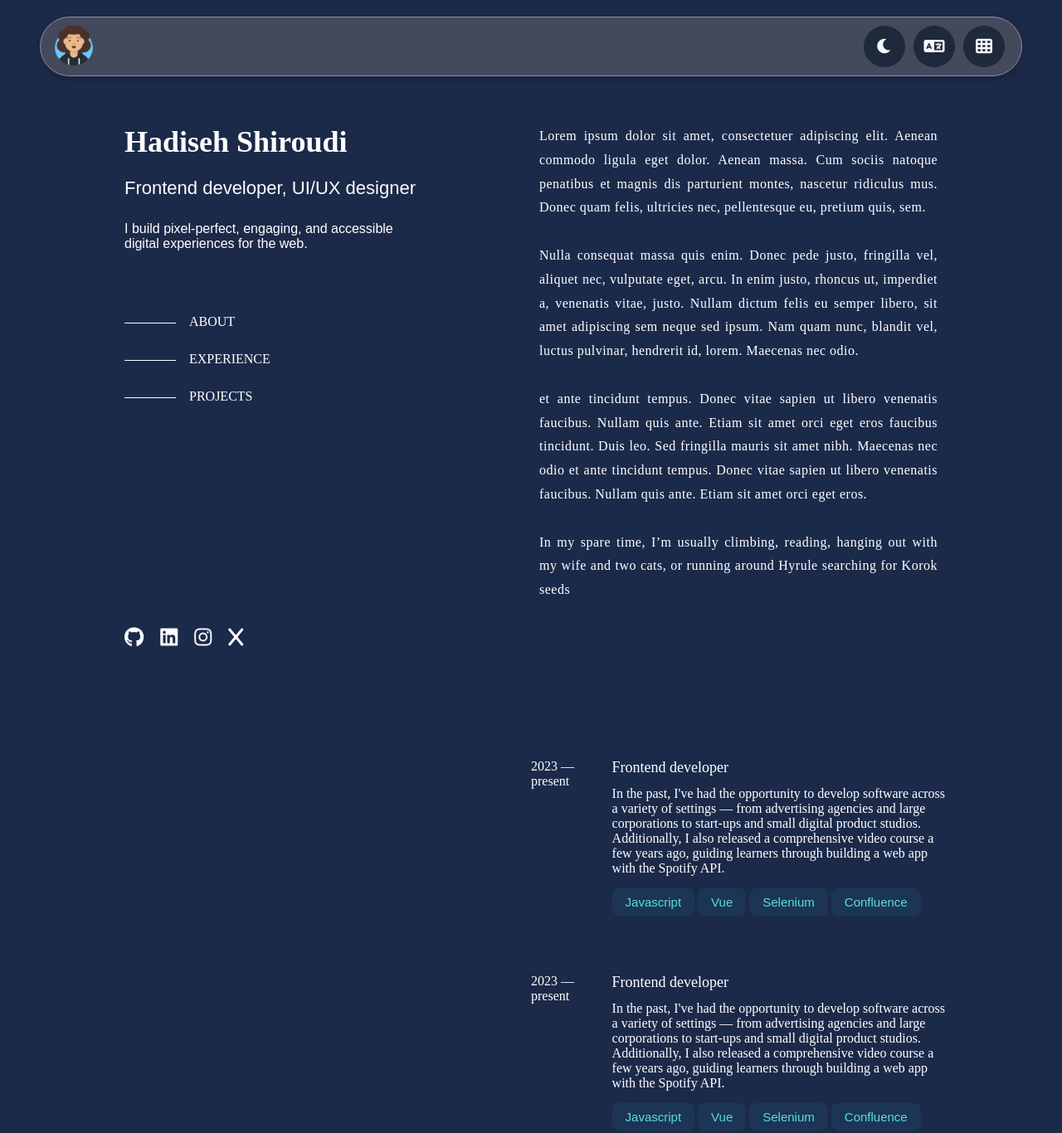
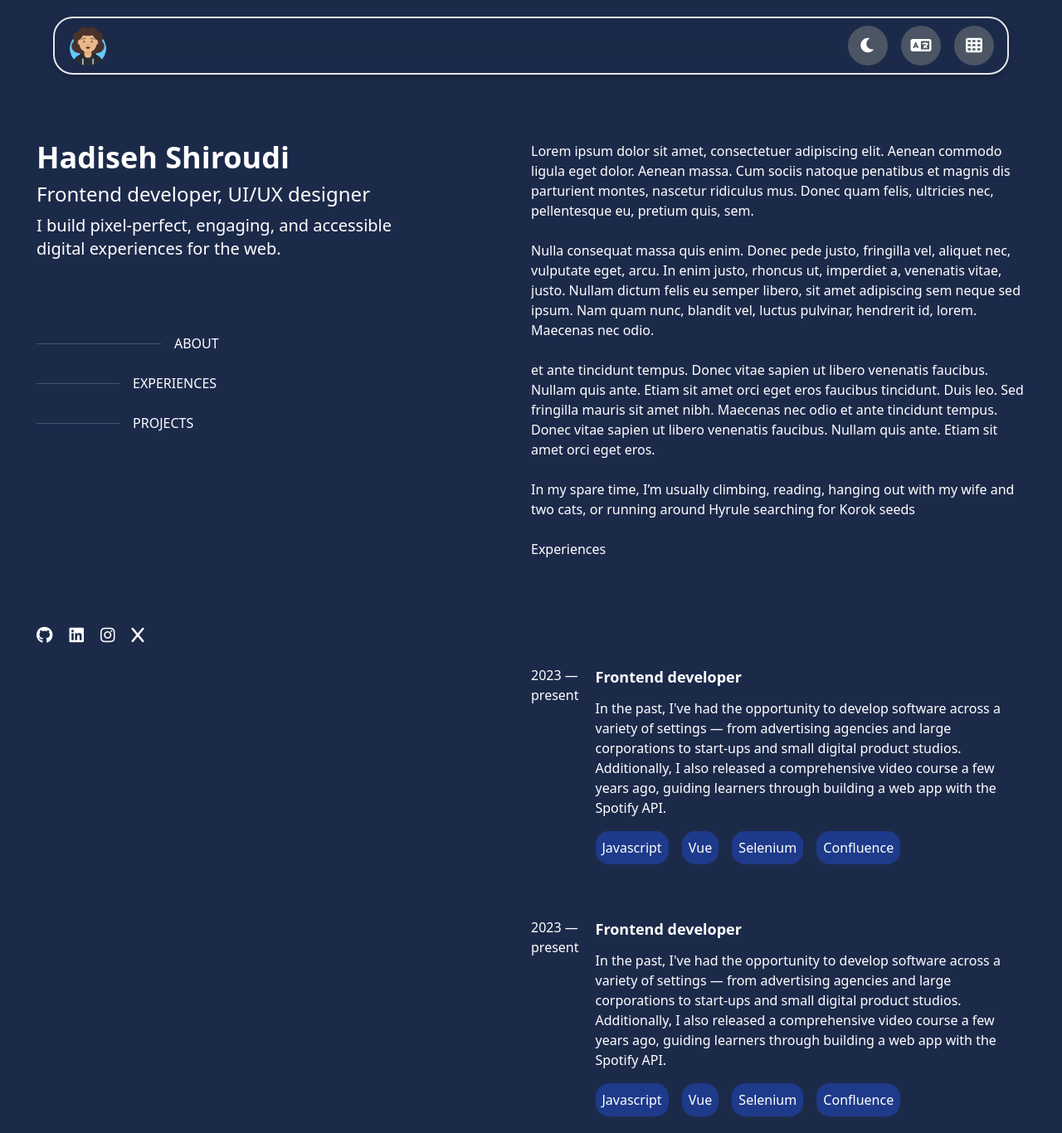
Before and after one commit to swkarimi/portfolio-h, a website: page index.html in a window 1280 px wide. Shown: the top 1366 px of the page at 83% size. Drawn offline with nearby package versions, Linux system fonts and the light colour scheme.

Commit message:
First version of the project

```diff
--- a/index.html
+++ b/index.html
@@ -10,60 +10,88 @@
       rel="stylesheet"
       href="https://cdnjs.cloudflare.com/ajax/libs/font-awesome/6.0.0-beta3/css/all.min.css"
     />
+    <link
+      href="https://cdn.jsdelivr.net/npm/tailwindcss@2.2.19/dist/tailwind.min.css"
+      rel="stylesheet"
+    />
+
     <title>Document</title>
+
   </head>
   <body>
     <div class="container">
-      <header class="header">
-        <div class="profile-image">
-          <img src="./assets/avataaar.png" alt="Profile" />
+      <header
+        class="header flex justify-between items-center px-4 py-0 my-5 rounded-3xl border-solid border-zinc-50 border-2 -translate-x-1/2 fixed top-0 left-1/2"
+      >
+        <div class="avatar">
+          <img
+            class="w-12 h-12 rounded-xl"
+            src="./assets/avataaar.png"
+            alt="Profile"
+          />
         </div>
-        <div class="icon-container">
-          <div class="icon" id="toggleMode">
+        <div class="flex rounded-full space-x-4">
+          <button
+            class="mode rounded-full w-12 h-12 flex items-center justify-center bg-gray-600 selection:text-white text-xl cursor-pointer transition-colors duration-300 ease-in-out z-40 icon hover:bg-gray-800"
+            id="toggleMode"
+          >
             <i class="fas fa-moon"></i>
-          </div>
-          <div class="icon">
+          </button>
+          <button
+            class="rounded-full w-12 h-12 flex items-center justify-center bg-gray-600 selection:text-white text-xl cursor-pointer transition-colors duration-300 ease-in-out z-40 icon hover:bg-gray-800"
+          >
             <i class="fas fa-language"></i>
-          </div>
-          <div class="icon">
+          </button>
+          <button
+            class="rounded-full w-12 h-12 flex items-center justify-center bg-gray-600 selection:text-white text-xl cursor-pointer transition-colors duration-300 ease-in-out z-40 icon hover:bg-gray-800"          >
             <i class="fas fa-th"></i>
-          </div>
+          </button>
         </div>
       </header>
-      <div class="homepage">
-        <div class="summary-l">
+      <div class="flex justify-between mx-3 my-20 px-8 py-15 gap-5">
+        <div class="side box-border flex flex-col justify-between fixed">
           <div class="Info">
-            <h2>Hadiseh Shiroudi</h2>
-            <h3>Frontend developer, UI/UX designer</h3>
-            <h5>
+            <h2 class="text-4xl m-0 font-bold">Hadiseh Shiroudi</h2>
+            <h3 class="text-2xl font-normal sans my-2">
+              Frontend developer, UI/UX designer
+            </h3>
+            <h5 class="text-xl font-light max-w-md">
               I build pixel-perfect, engaging, and accessible digital
               experiences for the web.
             </h5>
           </div>
-          <div class="navigator">
-            <div class="nav-item">
-              <hr class="simple-line" />
-              <span>ABOUT</span>
+          <div class="py-16">
+            <div class="nav-item flex my-6 items-center">
+              <span class="line active-link"></span>
+              <span class="title">ABOUT</span>
             </div>
-            <div class="nav-item">
-              <hr class="simple-line" />
-              <span>EXPERIENCE</span>
+            <div class="nav-item flex my-6 items-center">
+              <span class="line"></span>
+              <span class="title">EXPERIENCES</span>
             </div>
-            <div class="nav-item">
-              <hr class="simple-line" />
-              <span>PROJECTS</span>
+            <div class="nav-item flex my-6 items-center">
+              <span class="line"></span>
+              <span class="title">PROJECTS</span>
             </div>
           </div>
-          <div class="social-media">
-            <i class="fa-brands fa-github"></i>
-            <i class="fa-brands fa-linkedin"></i>
-            <i class="fa-brands fa-instagram"></i>
-            <i class="fa-brands fa-x"></i>
+          <div class="flex mt-3 fixed bottom-5">
+            <i
+              class="text-white text-xl mr-5 hover:text-gray-300 fa-brands fa-github"
+            ></i>
+            <i
+              class="text-white text-xl mr-5 hover:text-gray-300 fa-brands fa-linkedin"
+            ></i>
+            <i
+              class="text-white text-xl mr-5 hover:text-gray-300 fa-brands fa-instagram"
+            ></i>
+            <i
+              class="text-white text-xl mr-5 hover:text-gray-300 fa-brands fa-x"
+            ></i>
           </div>
         </div>
-        <div class="scroll-side">
-          <div class="summary-r">
-            <p>
+        <div class="main ml-[40rem] h-full overflow-y-auto">
+          <div class="about">
+            <p class="text-base">
               Lorem ipsum dolor sit amet, consectetuer adipiscing elit. Aenean
               commodo ligula eget dolor. Aenean massa. Cum sociis natoque
               penatibus et magnis dis parturient montes, nascetur ridiculus mus.
@@ -86,12 +114,13 @@
               seeds<br /><br />
             </p>
           </div>
-          <div class="experiences">
-            <div class="first-experience">
-              <div class="exp1-date">2023 — present</div>
+          Experiences
+          <div class="mt-32 flex flex-col justify-around gap-16">
+            <div class="flex">
+              <div class="w-20 mr-5">2023 — present</div>
               <div class="exp1-content">
-                <div class="exp1-title">Frontend developer</div>
-                <div class="exp1-body">
+                <div class="font-semibold text-lg mb-3">Frontend developer</div>
+                <div class="text-base mb-4">
                   In the past, I've had the opportunity to develop software
                   across a variety of settings — from advertising agencies and
                   large corporations to start-ups and small digital product
@@ -100,19 +129,34 @@
                   web app with the Spotify API.
                 </div>
                 <div class="exp1-tags">
-                  <button>Javascript</button>
-                  <button>Vue</button>
-                  <button>Selenium</button>
-                  <button>Confluence</button>
+                  <button
+                    class="bg-blue-900 text-teal-500 p-2 rounded-2xl border-none py-2 px-2 text-base mr-3"
+                  >
+                    Javascript
+                  </button>
+                  <button
+                    class="bg-blue-900 text-teal-500 p-2 rounded-2xl border-none py-2 px-2 text-base mr-3"
+                  >
+                    Vue
+                  </button>
+                  <button
+                    class="bg-blue-900 text-teal-500 p-2 rounded-2xl border-none py-2 px-2 text-base mr-3"
+                  >
+                    Selenium
+                  </button>
+                  <button
+                    class="bg-blue-900 text-teal-500 p-2 rounded-2xl border-none py-2 px-2 text-base mr-3"
+                  >
+                    Confluence
+                  </button>
                 </div>
               </div>
             </div>
-            <!-- Second card -->
-            <div class="first-experience">
-              <div class="exp1-date">2023 — present</div>
+             <div class="flex">
+              <div class="w-20 mr-5">2023 — present</div>
               <div class="exp1-content">
-                <div class="exp1-title">Frontend developer</div>
-                <div class="exp1-body">
+                <div class="font-semibold text-lg mb-3">Frontend developer</div>
+                <div class="text-base mb-4">
                   In the past, I've had the opportunity to develop software
                   across a variety of settings — from advertising agencies and
                   large corporations to start-ups and small digital product
@@ -121,19 +165,34 @@
                   web app with the Spotify API.
                 </div>
                 <div class="exp1-tags">
-                  <button>Javascript</button>
-                  <button>Vue</button>
-                  <button>Selenium</button>
-                  <button>Confluence</button>
+                  <button
+                    class="bg-blue-900 text-teal-500 p-2 rounded-2xl border-none py-2 px-2 text-base mr-3"
+                  >
+                    Javascript
+                  </button>
+                  <button
+                    class="bg-blue-900 text-teal-500 p-2 rounded-2xl border-none py-2 px-2 text-base mr-3"
+                  >
+                    Vue
+                  </button>
+                  <button
+                    class="bg-blue-900 text-teal-500 p-2 rounded-2xl border-none py-2 px-2 text-base mr-3"
+                  >
+                    Selenium
+                  </button>
+                  <button
+                    class="bg-blue-900 text-teal-500 p-2 rounded-2xl border-none py-2 px-2 text-base mr-3"
+                  >
+                    Confluence
+                  </button>
                 </div>
               </div>
             </div>
-            <!-- Thirs card -->
-            <div class="first-experience">
-              <div class="exp1-date">2023 — present</div>
+            <div class="flex">
+              <div class="w-20 mr-5">2023 — present</div>
               <div class="exp1-content">
-                <div class="exp1-title">Frontend developer</div>
-                <div class="exp1-body">
+                <div class="font-semibold text-lg mb-3">Frontend developer</div>
+                <div class="text-base mb-4">
                   In the past, I've had the opportunity to develop software
                   across a variety of settings — from advertising agencies and
                   large corporations to start-ups and small digital product
@@ -142,20 +201,35 @@
                   web app with the Spotify API.
                 </div>
                 <div class="exp1-tags">
-                  <button>Javascript</button>
-                  <button>Vue</button>
-                  <button>Selenium</button>
-                  <button>Confluence</button>
+                  <button
+                    class="bg-blue-900 text-teal-500 p-2 rounded-2xl border-none py-2 px-2 text-base mr-3"
+                  >
+                    Javascript
+                  </button>
+                  <button
+                    class="bg-blue-900 text-teal-500 p-2 rounded-2xl border-none py-2 px-2 text-base mr-3"
+                  >
+                    Vue
+                  </button>
+                  <button
+                    class="bg-blue-900 text-teal-500 p-2 rounded-2xl border-none py-2 px-2 text-base mr-3"
+                  >
+                    Selenium
+                  </button>
+                  <button
+                    class="bg-blue-900 text-teal-500 p-2 rounded-2xl border-none py-2 px-2 text-base mr-3"
+                  >
+                    Confluence
+                  </button>
                 </div>
               </div>
             </div>
-          </div>
-          <div class="projects">
-            <div class="first-project">
-              <img src="./assets/carpet.jpg" alt="" />
-              <div class="project-content">
-                <div class="project-title">Build a spotify connected app</div>
-                <div class="project-body">
+          <div class="mt-64 flex flex-col justify-around gap-16">
+            <div class="flex">
+              <img class="mr-5 h-16 w-72" src="./assets/carpet.jpg" alt="" />
+              <div class="flex flex-col">
+                <div class="text-lg mb-4">Build a spotify connected app</div>
+                <div class="text-base mb-4">
                   Sed fringilla mauris sit amet nibh. Maecenas nec odio et ante
                   tincidunt tempus. Donec vitae sapien ut libero venenatis
                   faucibus. Nullam quis ante. Etiam sit amet orci eget
@@ -164,12 +238,11 @@
                 </div>
               </div>
             </div>
-            <!-- second project -->
-            <div class="first-project">
-              <img src="./assets/carpet.jpg" alt="" />
-              <div class="project-content">
-                <div class="project-title">Build a spotify connected app</div>
-                <div class="project-body">
+            <div class="flex">
+              <img class="mr-5 h-16 w-72" src="./assets/carpet.jpg" alt="" />
+              <div class="flex flex-col">
+                <div class="text-lg mb-4">Build a spotify connected app</div>
+                <div class="text-base mb-4">
                   Sed fringilla mauris sit amet nibh. Maecenas nec odio et ante
                   tincidunt tempus. Donec vitae sapien ut libero venenatis
                   faucibus. Nullam quis ante. Etiam sit amet orci eget
@@ -178,12 +251,11 @@
                 </div>
               </div>
             </div>
-            <!-- Third project -->
-            <div class="first-project">
-              <img src="./assets/carpet.jpg" alt="" />
-              <div class="project-content">
-                <div class="project-title">Build a spotify connected app</div>
-                <div class="project-body">
+            <div class="flex">
+              <img class="mr-5 h-16 w-72" src="./assets/carpet.jpg" alt="" />
+              <div class="flex flex-col">
+                <div class="text-lg mb-4">Build a spotify connected app</div>
+                <div class="text-base mb-4">
                   Sed fringilla mauris sit amet nibh. Maecenas nec odio et ante
                   tincidunt tempus. Donec vitae sapien ut libero venenatis
                   faucibus. Nullam quis ante. Etiam sit amet orci eget
@@ -193,13 +265,13 @@
               </div>
             </div>
           </div>
-          <div class="contact">
-            <div class="contact-title">Contact</div>
-            <div class="contact-message">
+          <div class="mt-40 mb-10 flex flex-col justify-around">
+            <div class="text-lg mb-6">Contact</div>
+            <div class="text-base mb-6">
               If you have any questions about my projects or other comments,
               feel free to send me a message.
             </div>
-            <button>Send Message</button>
+            <button class="rounded-sm w-40 h-10 bg-white color text-black">Send Message</button>
           </div>
         </div>
       </div>
--- a/script.js
+++ b/script.js
@@ -0,0 +1,17 @@
+
+const button = document.getElementById("toggleMode");
+const body = document.body;
+
+button.addEventListener("click", () => {
+  const isDarkMode = !body.classList.contains("light-mode");
+
+  if (isDarkMode) {
+    // Switch to light mode
+    body.classList.add("light-mode");
+    button.classList.add("light-mode");
+  } else {
+    // Switch to dark mode
+    body.classList.remove("light-mode");
+    button.classList.remove("light-mode");
+  }
+});
--- a/styles.css
+++ b/styles.css
@@ -1,4 +1,8 @@
 /** @format */
+
+@tailwind base;
+@tailwind components;
+@tailwind utilities;
 
 @format * {
   padding: 0;
@@ -15,44 +19,49 @@ body {
   padding-top: 90px;
 }
 /* Header  */
+/* class="fixed top-0 left-1/2 w-[90%] h-[70px] -transform -translate-x-1/2 bg-[#44495c] backdrop-blur-sm transition-colors transition-shadow duration-300 ease-in-out" */
 .header {
-  position: fixed;
-  top: 0;
-  left: 50%;
+  /* position: fixed; */
+  /* top: 0; */
+  /* left: 50%; */
   width: 90%;
   height: 70px;
   transform: translateX(-50%);
-  background-color: #44495c;
-  backdrop-filter: blur(1px);
+  /* background-color: #44495c; */
+  /* backdrop-filter: blur(1px); */
   transition: background-color 0.3s ease, box-shadow 0.3s ease;
-  color: #44495c;
-  display: flex;
-  justify-content: space-between;
-  align-items: center;
+  /* color: #44495c; */
+  /* display: flex; */
+  /* justify-content: space-between; */
+  /* align-items: center; */
   /* margin: 0 auto;  */
-  padding: 0 15px;
-  margin-top: 20px;
-  border-radius: 70px;
+  /* padding: 0 15px; */
+  /* margin-top: 20px; */
+  /* border-radius: 70px; */
   box-shadow: 0px 4px 8px rgba(0, 0, 0, 0.2);
   backdrop-filter: blur(10px);
-  border: 1px solid #8b8e9c;
+  /* backdrop-blur-lg bg-white/50 */
+  /* border: 1px solid #8b8e9c; */
   /* z-index: 10; */
 }
 
-.profile-image img {
+/* .avatar img {
   width: 50px;
   height: 50px;
   border-radius: 50%;
-}
-.icon-container {
+} */
+
+/* .icon-container {
   position: fixed;
-  /* bottom: 20px; */
   right: 20px;
   display: flex;
   gap: 10px;
   align-items: center;
-}
-.icon {
+} */
+
+/* w-12 h-12 flex justify-center align-center bg-white rounded-full text-xl decoration-white cursor-pointer transition-colors duration-300 ease-in-out z-40 */
+
+/* .icon {
   width: 50px;
   height: 50px;
   display: flex;
@@ -64,120 +73,133 @@ body {
   color: #f7fafc;
   cursor: pointer;
   transition: background-color 0.3s ease, color 0.3s ease;
-}
-.icon:hover {
+} */
+/* .icon:hover {
   background-color: #666;
-}
-.night .icon {
-  color: #ffd700; /* Yellow tint for night mode */
+} */
+/* ///////////// */
+
+/* .night .icon {
+  color: #ffd700;
 }
 .day-mode {
   background-color: white;
   color: black;
 }
 .night-mode {
-  background-color: #2c2c54; /* Darker night mode */
+  background-color: #2c2c54;
   color: white;
-}
+} */
 
 /* HomePage */
 .homepage {
-  display: flex;
-  justify-content: space-between;
+  /* display: flex; */
+  /* justify-content: space-between; */
   /* align-items: center; */
-  margin: 10px 80px;
-  padding: 30px 60px;
-  gap: 20px;
+  /* margin: 10px 80px; */
+  /* padding: 30px 60px; */
+  /* gap: 20px; */
 }
-.summary-l {
-  display: grid;
-  box-sizing: border-box;
-  display: flex;
+.side {
+  /* display: grid; */
+  /* box-sizing: border-box; */
+  /* display: flex;
   flex-direction: column;
   justify-content: space-between;
   position: fixed;
-  justify-content: space-between;
-  width: 50%;
+  width: 50%; */
   /* position: fixed; Fix the left side */
   /* height: 100%; */
 }
-.scroll-side {
-  display: flex;
-  flex-direction: column;
-  width: 50%;
+.main {
+  /* display: flex; */
+  /* flex-direction: column; */
+  /* width: 50%; */
   margin-left: 50%;
-  height: 100%;
-  overflow-y: auto;
+  /* height: 100%; */
+  /* overflow-y: auto; */
 }
-.summary-l,
-.summary-r {
+/* .side,
+.about {
   flex: 1;
   padding: 10px;
-}
-.Info {
+} */
+/* .Info {
   padding: 10px 0;
-}
-.summary-l h2 {
+} */
+/* .side h2 {
   font-size: 36px;
   margin: 0;
   font-weight: 700;
-}
-.summary-l h3 {
+} */
+/* .side h3 {
   font-size: 22px;
   font-weight: 400;
   font-family: Arial, Helvetica, sans-serif;
+} */
+.side h5 {
+  /* font-size: 16px;
+  font-weight: 300;
+  font-family: Arial, Helvetica, sans-serif; */
+  /* max-width: 500px; */
 }
-.summary-l h5 {
-  font-size: 16px;
-  font-weight: 300;
-  font-family: Arial, Helvetica, sans-serif;
-  max-width: 40ch;
-}
-.summary-r {
+/* .about {
+  position: fixed;
+} */
+.about p {
   /* position: fixed; */
-}
-.summary-r p {
-  /* position: fixed; */
-  line-height: 1.8;
-  padding: 10px 0;
-  text-align: justify;
-  font-size: 16px;
-  margin: 0;
-  letter-spacing: 0.5px;
+  /* line-height: 1.8; */
+  /* padding: 10px 0; */
+  /* text-align: justify; */
+  /* font-size: 16px; */
+  /* margin: 0; */
+  /* letter-spacing: 0.5px; */
 }
 .navigator {
-  padding-top: 40px;
+  /* padding-top: 40px; */
 }
-.summary .navigator p {
+/* .summary .navigator p {
   font-size: 22px;
   font-weight: 400;
   font-family: Arial, Helvetica, sans-serif;
+} */
+
+.nav-item {
+  /* display: flex; */
+  /* margin-bottom: 24px; */
+  /* align-items: center; */
+}
+/* border-t border-gray-600 w-36 h-1 mr-4 transition duration-300 */
+.nav-item:hover .line {
+  width: 150px;
+  height: 1.5px;
+}
+.nav-item .active-link {
+  background-color: #fff;
+  width: 150px;
+}
+.line {
+  /* border: none; */
+  border-top: 1px solid #475569;
+  /* margin: 10px 0; */
+  width: 100px;
+  height: 1px;
+  margin-right: 16px;
+  transition-duration: 300ms;
 }
 
-.nav-item {
-  display: flex;
-  margin-bottom: 24px;
-}
-
-.simple-line {
-  border: none;
-  border-top: 1px solid #ffffff;
-  margin: 10px 0;
-  width: 10%;
-  margin-right: 16px;
-}
 .social-media {
-  display: flex;
-  margin-top: 10px;
-  position: fixed;
-  bottom: 20px;
+  /* display: flex; */
+  /* margin-top: 10px; */
+  /* position: fixed; */
+  /* bottom: 20px; */
   /* transition: opacity 0.3s ease; */
   /* justify-content: flex-end;  */
 }
 .social-media i {
-  font-size: 1.5rem;
-  color: white;
-  margin-right: 20px;
+  /* font-size: 1.5rem; */
+  /* color: white; */
+  /* margin-right: 20px; */
 }
 .experiences {
   margin-top: 140px;
@@ -186,7 +208,7 @@ body {
   justify-content: space-around;
   gap: 70px;
 }
-.first-experience {
+/* .first-experience {
   display: flex;
 }
 .exp1-date {
@@ -204,61 +226,96 @@ body {
 .exp1-body {
   font-size: 16px;
   margin-bottom: 15px;
+} */
+.exp1-tags > button {
+  /* border-radius: 8px; */
+  /* background-color: #1c3554; */
+  /* color: #59e0d4; */
+  /* border: none; */
+  /* padding: 0.5rem 1rem; */
+  /* font-size: 15px; */
 }
-.exp1-tags > button {
-  border-radius: 8px;
-  background-color: #1c3554;
-  color: #59e0d4;
-  border: none;
-  padding: 0.5rem 1rem;
-  font-size: 15px;
-}
+/* rounded-2xl border-none py-2 px-2 text-base mr-3 bg-neutral-50 text-teal-300 */
+
 .projects {
-  margin-top: 140px;
-  display: flex;
-  flex-direction: column;
-  justify-content: space-around;
-  gap: 70px;
+  /* margin-top: 140px; */
+  /* display: flex; */
+  /* flex-direction: column; */
+  /* justify-content: space-around; */
+  /* gap: 70px; */
 }
 .first-project {
-  display: flex;
+  /* display: flex; */
 }
 .first-project > img {
   width: 30%;
-  margin-right: 20px;
-  height: 70px;
-  width: 300px;
+  /* margin-right: 20px; */
+  /* height: 70px; */
+  /* width: 300px; */
 }
 .project-content {
+  /* display: flex; */
+  /* flex-direction: column; */
+}
+.project-title {
+  /* font-size: 18px; */
+  /* margin-bottom: 16px; */
+}
+.project-body {
+  /* font-size: 16px; */
+  /* margin-bottom: 15px; */
+}
+.contact {
+  /* margin-top: 140px;
   display: flex;
   flex-direction: column;
-}
-.project-title {
-  font-size: 18px;
-  margin-bottom: 16px;
-}
-.project-body {
-  font-size: 16px;
-  margin-bottom: 15px;
-}
-.contact {
-  margin-top: 140px;
-  display: flex;
-  flex-direction: column;
-  justify-content: space-around;
+  justify-content: space-around; */
 }
 .contact-title {
-  font-size: 23px;
-  margin-bottom: 22px;
+  /* font-size: 23px;
+  margin-bottom: 22px; */
 }
 .contact-message {
   font-size: 22px;
   margin-bottom: 22px;
 }
 .contact > button {
-  color: #080808;
-  border-radius: 5px;
-  width: 150px;
-  height: 45px;
-  background-color: #ffffff;
+  /* color: #080808; */
+  /* border-radius: 5px; */
+  /* width: 150px; */
+  /* height: 45px; */
+  /* background-color: #ffffff; */
 }
+
+/* .dark{
+  --bg-color: blue,
+  --text-color: white,
+  --fsz: 1.2rem,
+  --bg-title: brown,
+  --text-title: white
+}
+.light{
+  --bg-color: brown,
+  --text-color: black,
+  --fsz: 1rem,
+  --bg-title: pink,
+  --text-title: brown;
+}
+body {
+  background-color: var(--bg-color);
+} */
+
+body.light-mode {
+  background-color: white;
+  color: black;
+}
+
+header.light-mode {
+  background-color: white;
+}
+
+button.light-mode {
+  background-color: rgb(255, 255, 255);
+  border: 1px solid #efd740;
+  color: yellow;
+}
--- /dev/null
+++ b/tailwind.config.js
@@ -0,0 +1,25 @@
+/**
+ * @format
+ * @type {import('tailwindcss').Config}
+ */
+
+module.exports = {
+  content: ["./*.html", "./src/**/*.html", "./src/**/*.js"],
+  theme: {
+    fontFamily: {
+      'serif': ['ui-serif', 'Georgia'],
+      'Arial': ['Arial', 'Helvetica', 'sans-serif'],
+      'sans': ['ui-sans-serif', 'system-ui']
+    },
+    extend: {
+      colors: {
+        customBg: '#1c3554',
+        customText: '#59e0d4',
+      },
+      backdropBlur: {
+        "10px": "10px",
+      },
+    },
+  },
+  plugins: [],
+};
```
Also changed, not shown: package.json (added, +17 -0 lines), dist/styles.css (added), 3 other files.
